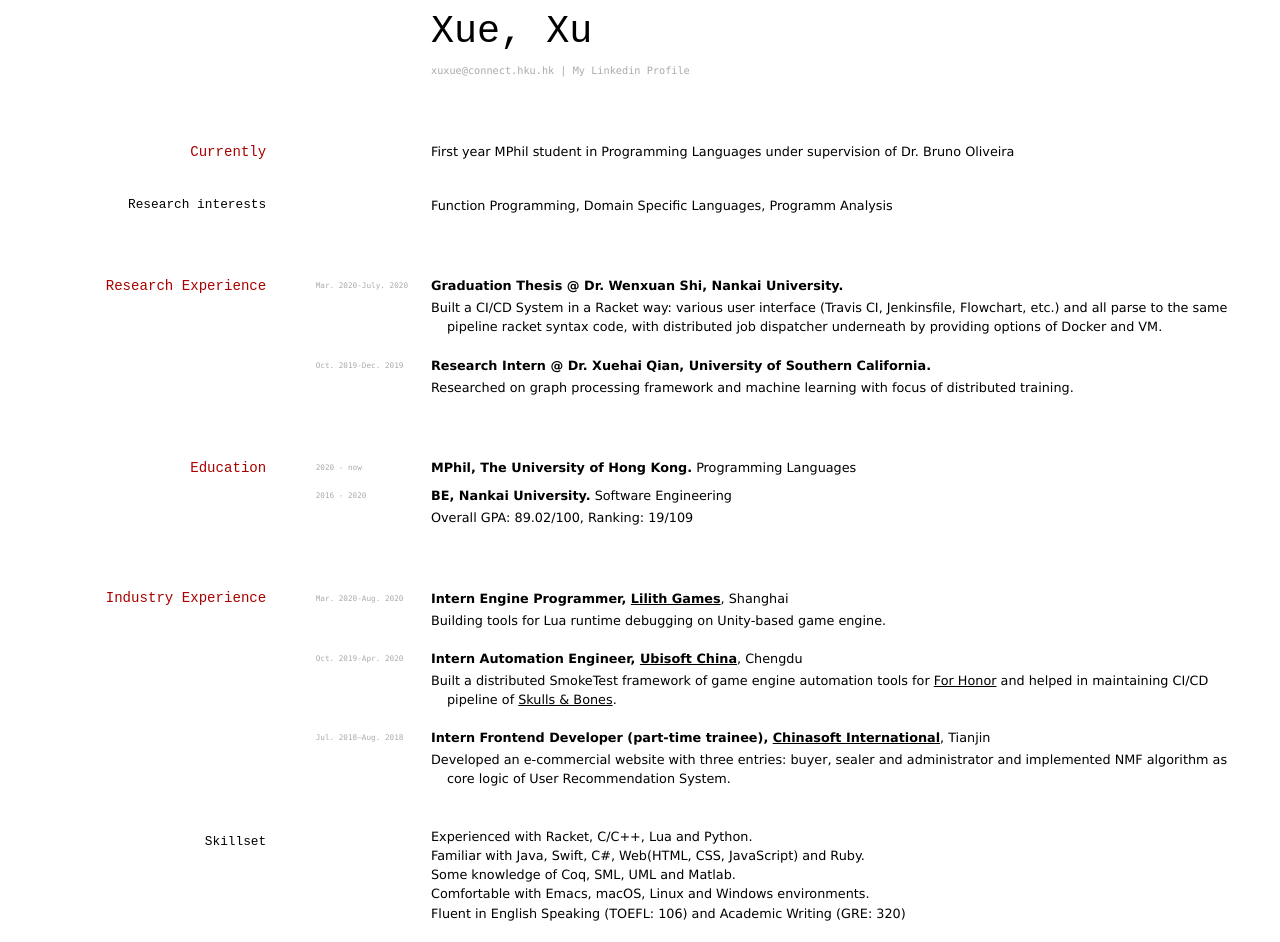
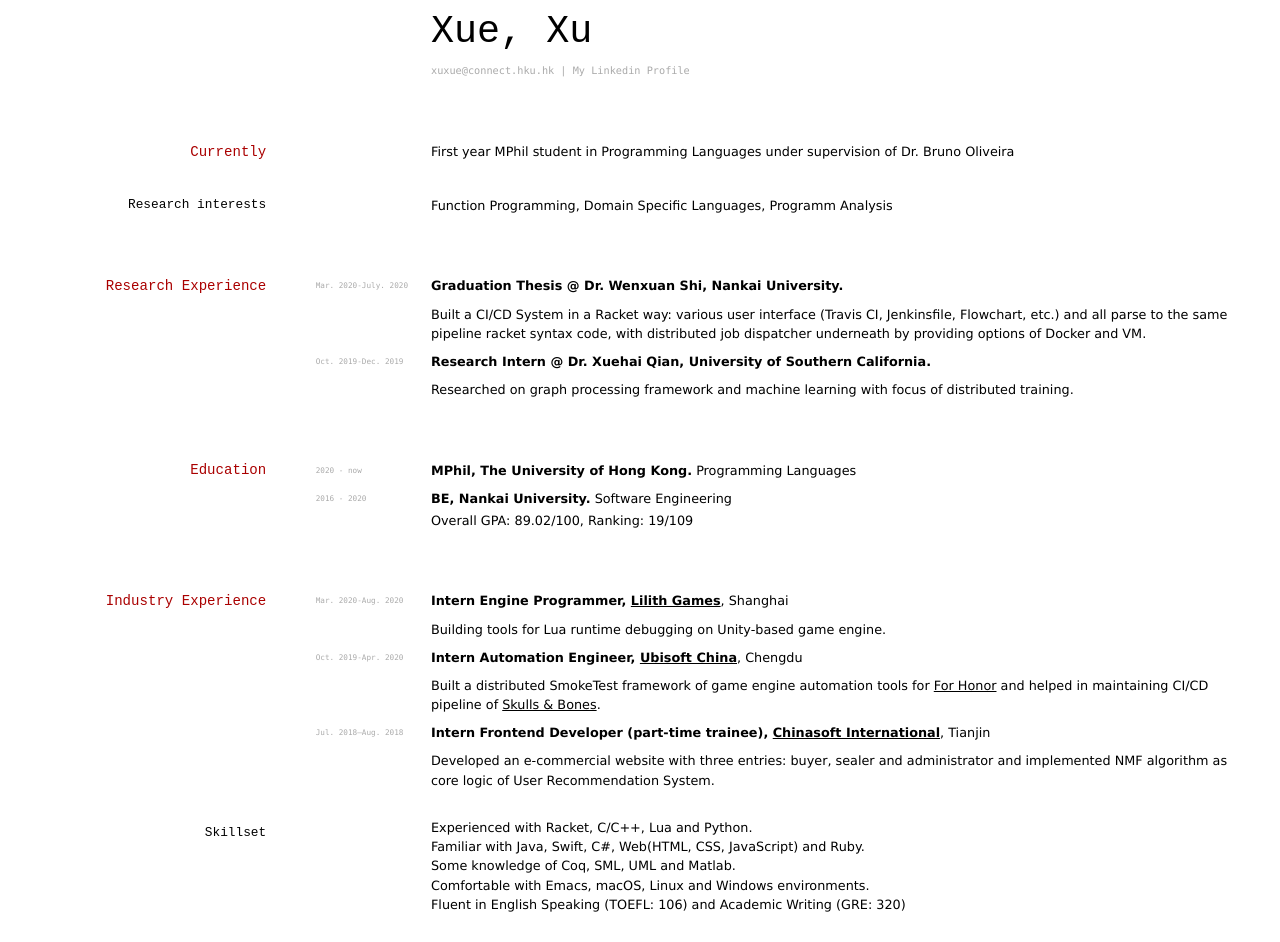
Before and after one commit to juniorxxue/curriculum-vitae, a Jekyll site: the page built from index.md, in a window 1280 px wide. Built offline with Jekyll 4.4.1, drawn with Linux system fonts in a browser that asks for light colours.

Commit message:
make p left-aligned

```diff
--- a/index.md
+++ b/index.md
@@ -21,12 +21,12 @@ Function Programming, Domain Specific Languages, Programm Analysis
 `Mar. 2020-July. 2020`
 __Graduation Thesis @ Dr. Wenxuan Shi, Nankai University.__
 
-- Built a CI/CD System in a Racket way: various user interface (Travis CI, Jenkinsfile, Flowchart, etc.) and all parse to the same pipeline racket syntax code, with distributed job dispatcher underneath by providing options of Docker and VM.
+Built a CI/CD System in a Racket way: various user interface (Travis CI, Jenkinsfile, Flowchart, etc.) and all parse to the same pipeline racket syntax code, with distributed job dispatcher underneath by providing options of Docker and VM.
 
 `Oct. 2019-Dec. 2019`
 __Research Intern @ Dr. Xuehai Qian, University of Southern California.__
 
-- Researched on graph processing framework and machine learning with focus of distributed training.
+Researched on graph processing framework and machine learning with focus of distributed training.
 
 
 ## Education
@@ -45,17 +45,17 @@ Software Engineering
 `Mar. 2020-Aug. 2020`
 __Intern Engine Programmer, [Lilith Games](https://www.lilithgames.com/en/)__, Shanghai
 
-- Building tools for Lua runtime debugging on Unity-based game engine.
+Building tools for Lua runtime debugging on Unity-based game engine.
 
 `Oct. 2019-Apr. 2020`
 __Intern Automation Engineer, [Ubisoft China](https://www.ubisoft.com/en-us/)__, Chengdu
 
-- Built a distributed SmokeTest framework of game engine automation tools for [For Honor](https://forhonor.ubisoft.com/game/en-us/home/) and helped in maintaining CI/CD pipeline of [Skulls & Bones](https://skullandbones.ubisoft.com/game/en-us/home/).
+Built a distributed SmokeTest framework of game engine automation tools for [For Honor](https://forhonor.ubisoft.com/game/en-us/home/) and helped in maintaining CI/CD pipeline of [Skulls & Bones](https://skullandbones.ubisoft.com/game/en-us/home/).
 
 `Jul. 2018–Aug. 2018`
 __Intern Frontend Developer (part-time trainee), [Chinasoft International](http://www.chinasofti.com/en/)__, Tianjin
 
-- Developed an e-commercial website with three entries: buyer, sealer and administrator and implemented NMF algorithm as core logic of User Recommendation System.
+Developed an e-commercial website with three entries: buyer, sealer and administrator and implemented NMF algorithm as core logic of User Recommendation System.
 
 ### Skillset
 
```
